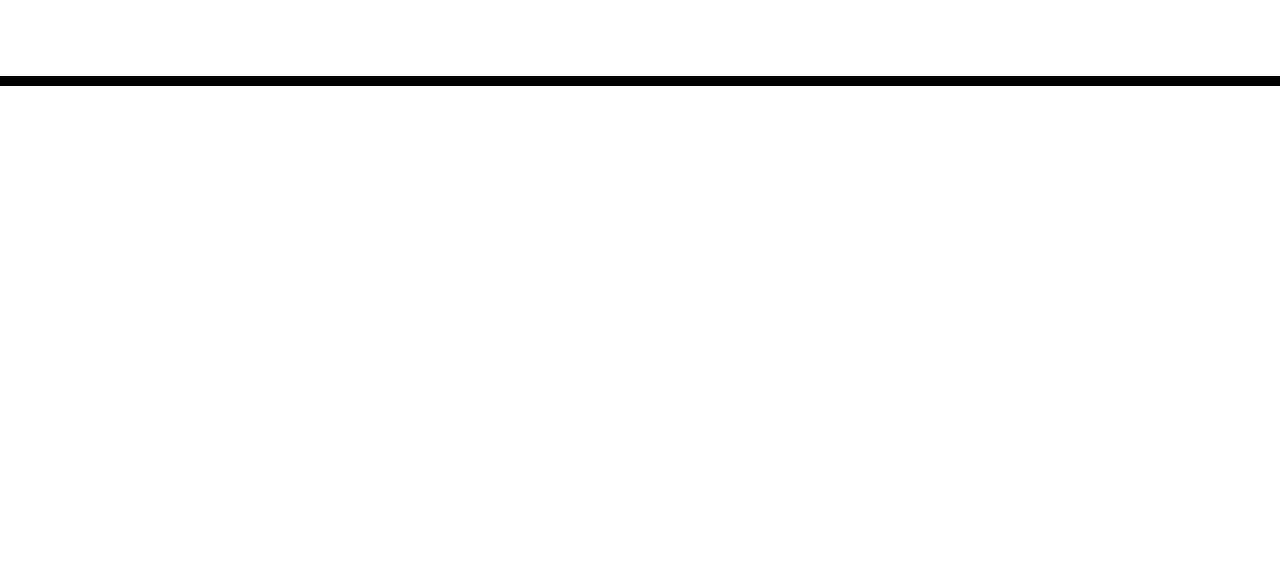
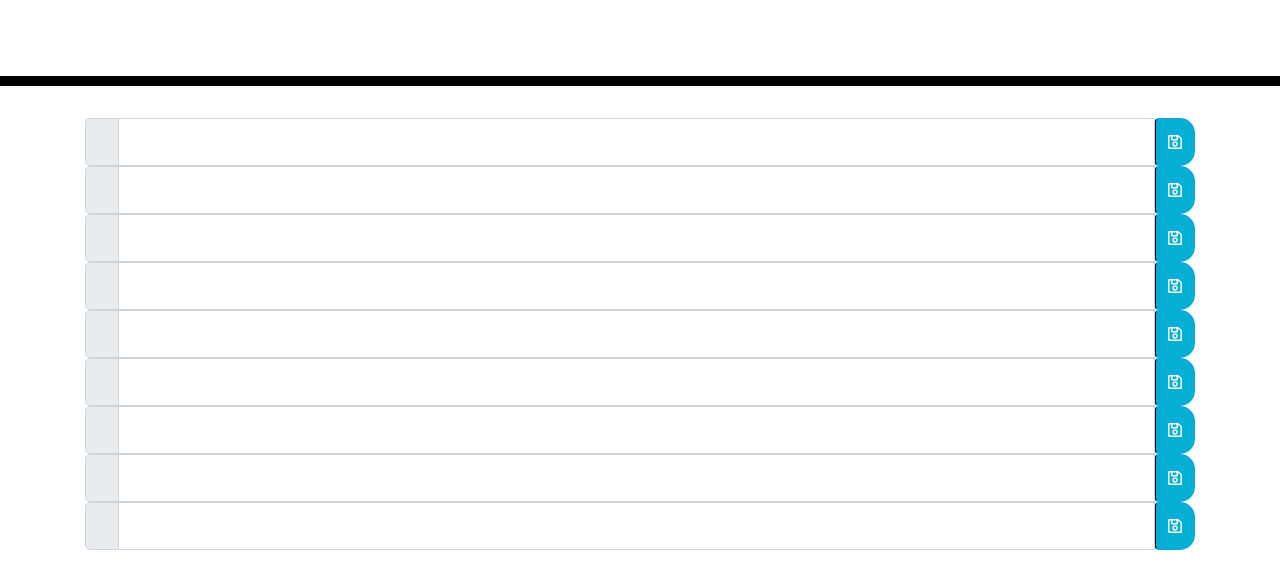
Before and after one commit to johnrob112/work-day-scheduler, a plain HTML site: page Develop/index.html in a window 1280 px wide. Shown: the part 182-770 px from the top of the page. Drawn offline with nearby package versions, Linux system fonts and the light colour scheme.

Commit message:
final html

```diff
--- a/Develop/index.html
+++ b/Develop/index.html
@@ -30,6 +30,90 @@
     </header>
     <div class="container">
       <!-- Timeblocks go here -->
+        <!-- 9AM Timeblocks go here -->
+        <div class="input-group input-group-lg" data-hour="9">
+          <div class="input-group-prepend">
+              <!-- Added time-block class -->
+              <span class="input-group-text time-block block1"></span>
+          </div>
+          <input type="text" class="form-control form9" aria-label="Large">
+          <!-- <input class="btn saveBtn" type="submit" value="Save"> -->
+          <button class="btn saveBtn"><i class="far fa-save"></i></button>
+          <!-- Use Favacon for save icon-->
+      </div>
+      <!-- 10AM Timeblocks go here -->
+      <div class="input-group input-group-lg" data-hour="10">
+          <div class="input-group-prepend">
+              <span class="input-group-text time-block block2"></span>
+          </div>
+          <input type="text" class="form-control form10" aria-label="Large">
+          <button class="btn saveBtn"><i class="far fa-save"></i></button>
+          <!-- Use Favacon for save icon-->
+      </div>
+      <!-- 11AM Timeblocks go here -->
+      <div class="input-group input-group-lg" data-hour="11">
+          <div class="input-group-prepend">
+              <span class="input-group-text time-block block3"></span>
+          </div>
+          <input type="text" class="form-control form11" aria-label="Large">
+          <button class="btn saveBtn"><i class="far fa-save"></i></button>
+          <!-- Use Favacon for save icon-->
+      </div>
+      <!-- 12PM Timeblocks go here -->
+      <div class="input-group input-group-lg" data-hour="12">
+          <div class="input-group-prepend">
+              <span class="input-group-text time-block block4"></span>
+          </div>
+          <input type="text" class="form-control form12" aria-label="Large">
+          <button class="btn saveBtn"><i class="far fa-save"></i></button>
+          <!-- Use Favacon for save icon-->
+      </div>
+      <!-- 1PM Timeblocks go here -->
+      <div class="input-group input-group-lg" data-hour="1">
+          <div class="input-group-prepend">
+              <span class="input-group-text time-block block5"></span>
+          </div>
+          <input type="text" class="form-control form1" aria-label="Large">
+          <button class="btn saveBtn"><i class="far fa-save"></i></button>
+          <!-- Use Favacon for save icon-->
+      </div>
+      <!-- 2PM Timeblocks go here -->
+      <div class="input-group input-group-lg" data-hour="2">
+          <div class="input-group-prepend">
+              <span class="input-group-text time-block block6"></span>
+          </div>
+          <input type="text" class="form-control form2" aria-label="Large">
+          <button class="btn saveBtn"><i class="far fa-save"></i></button>
+          <!-- Use Favacon for save icon-->
+      </div>
+      <!-- 3PM Timeblocks go here -->
+      <div class="input-group input-group-lg" data-hour="3">
+          <div class="input-group-prepend">
+              <span class="input-group-text time-block block7"></span>
+          </div>
+          <input type="text" class="form-control form3" aria-label="Large">
+          <button class="btn saveBtn"><i class="far fa-save"></i></button>
+          <!-- Use Favacon for save icon-->
+      </div>
+      <!-- 4PM Timeblocks go here -->
+      <div class="input-group input-group-lg" data-hour="4">
+          <div class="input-group-prepend">
+              <span class="input-group-text time-block block8"></span>
+          </div>
+          <input type="text" class="form-control form4" aria-label="Large">
+          <button class="btn saveBtn"><i class="far fa-save"></i></button>
+          <!-- Use Favacon for save icon-->
+      </div>
+      <!-- 5PM Timeblocks go here -->
+      <div class="input-group input-group-lg" data-hour="5">
+          <div class="input-group-prepend">
+              <span class="input-group-text time-block block9"></span>
+          </div>
+          <input type="text" class="form-control form5" aria-label="Large">
+          <button class="btn saveBtn"><i class="far fa-save"></i></button>
+          <!-- Use Favacon for save icon-->
+      </div>
+
     </div>
 
     <script src="https://code.jquery.com/jquery-3.4.1.min.js"></script>
```
